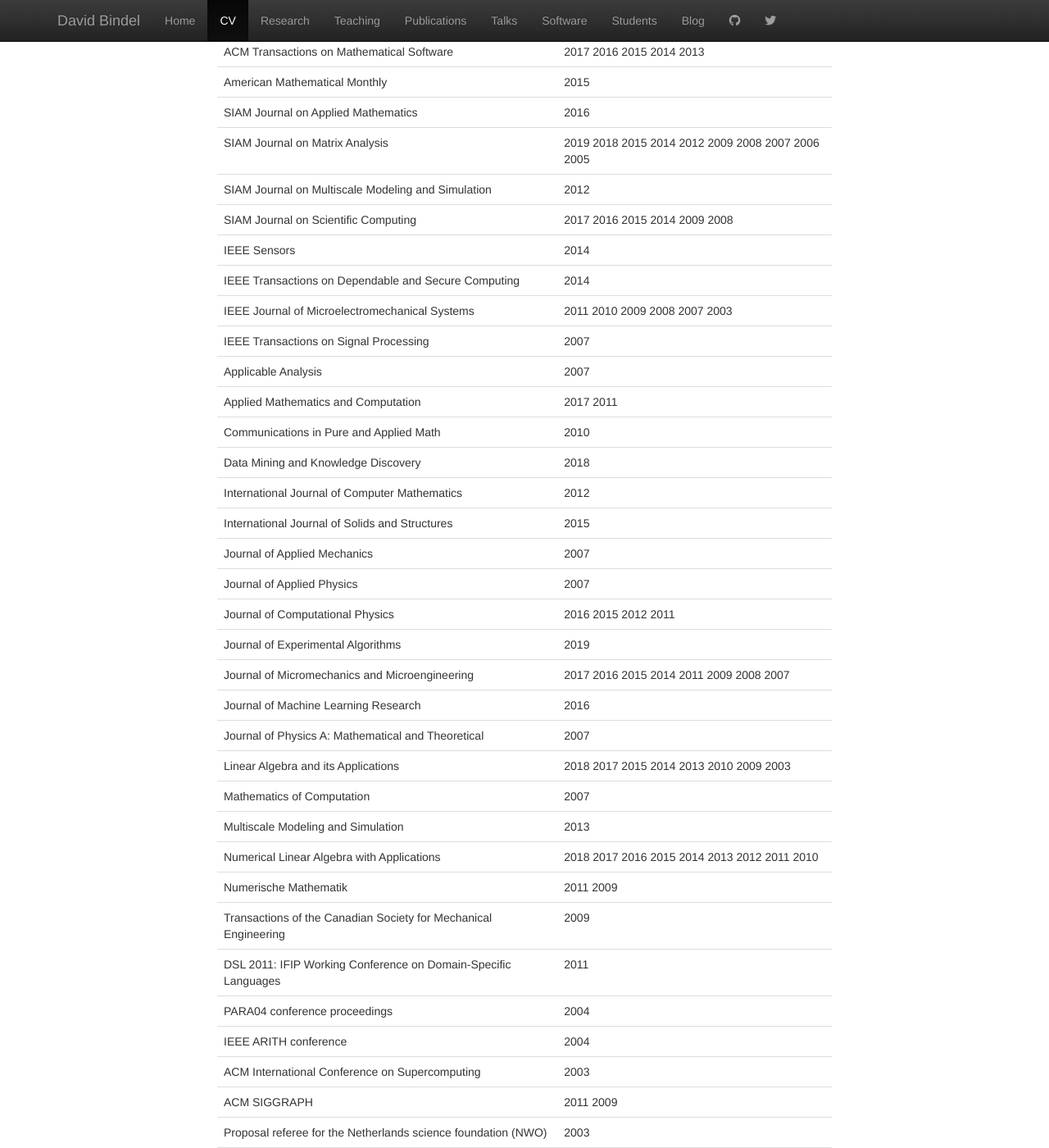
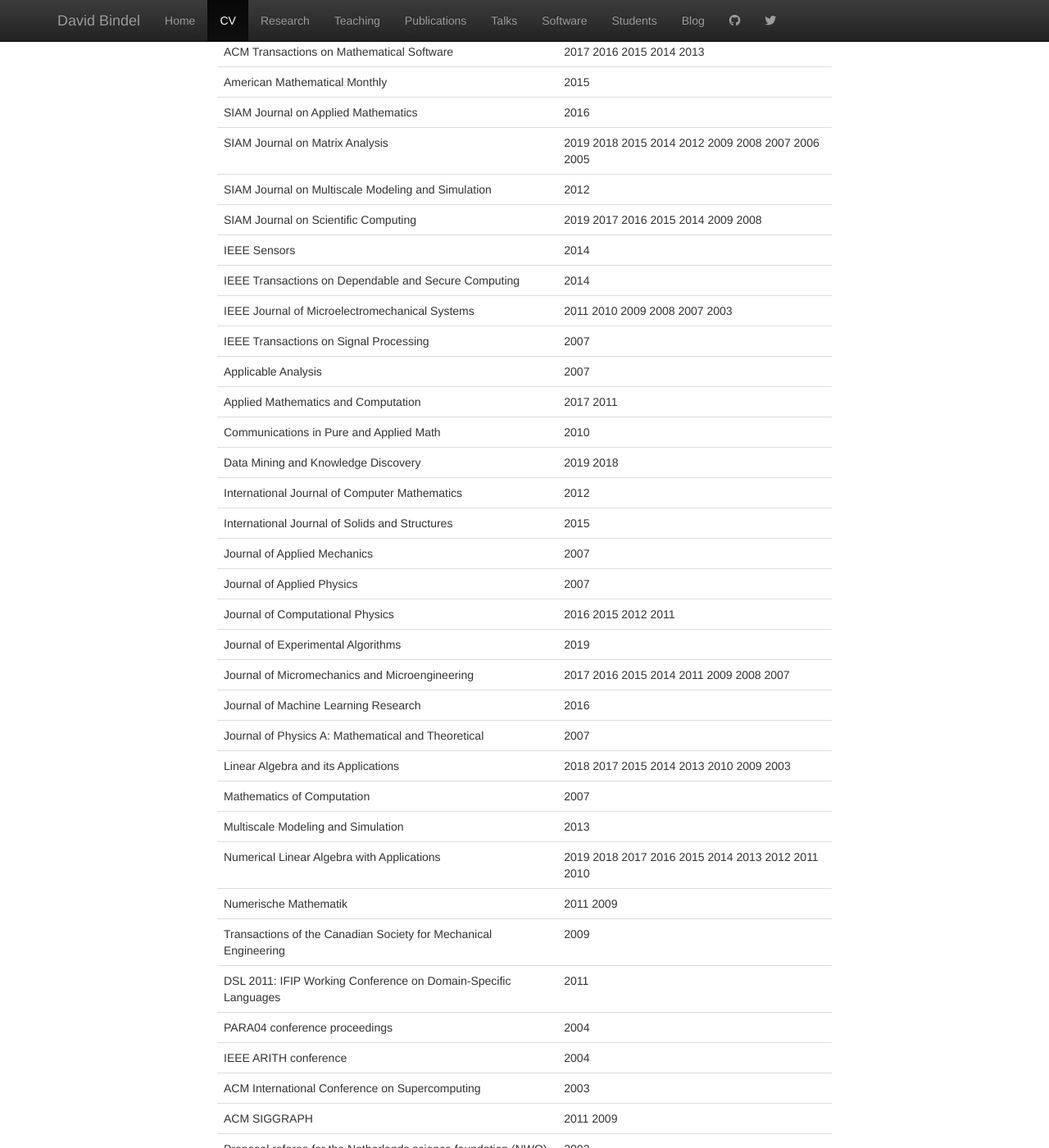
Before and after one commit to dbindel/cornell_web, a Jekyll site: the page built from vita.html, in a window 1280 px wide and 1400 px high, scrolled down 18731 px. Shown: the whole window at 82% size. Built offline with Jekyll 4.4.1, drawn with Linux system fonts in a browser that asks for light colours; nearby versions of some CDN libraries.

Commit message:
Update service, reviewing, and bibtex.

```diff
--- a/_data/reviewing.yml
+++ b/_data/reviewing.yml
@@ -18,7 +18,7 @@
   when: [2012]
 -
   what: SIAM Journal on Scientific Computing
-  when: [2008, 2009, 2014, 2015, 2016, 2017]
+  when: [2008, 2009, 2014, 2015, 2016, 2017, 2019]
 -
   what: IEEE Sensors
   when: [2014]
@@ -42,7 +42,7 @@
   when: [2010]
 -
   what: Data Mining and Knowledge Discovery
-  when: [2018]
+  when: [2018, 2019]
 -
   what: International Journal of Computer Mathematics
   when: [2012]
@@ -81,7 +81,7 @@
   when: [2013]
 -
   what: Numerical Linear Algebra with Applications
-  when: [2010, 2011, 2012, 2013, 2014, 2015, 2016, 2017, 2018]
+  when: [2010, 2011, 2012, 2013, 2014, 2015, 2016, 2017, 2018, 2019]
 -
   what: Numerische Mathematik
   when: [2009, 2011]
```
Also changed, not shown: _bibliography/references.bib (+12 -0 lines), _data/service.yml (+14 -0 lines).
